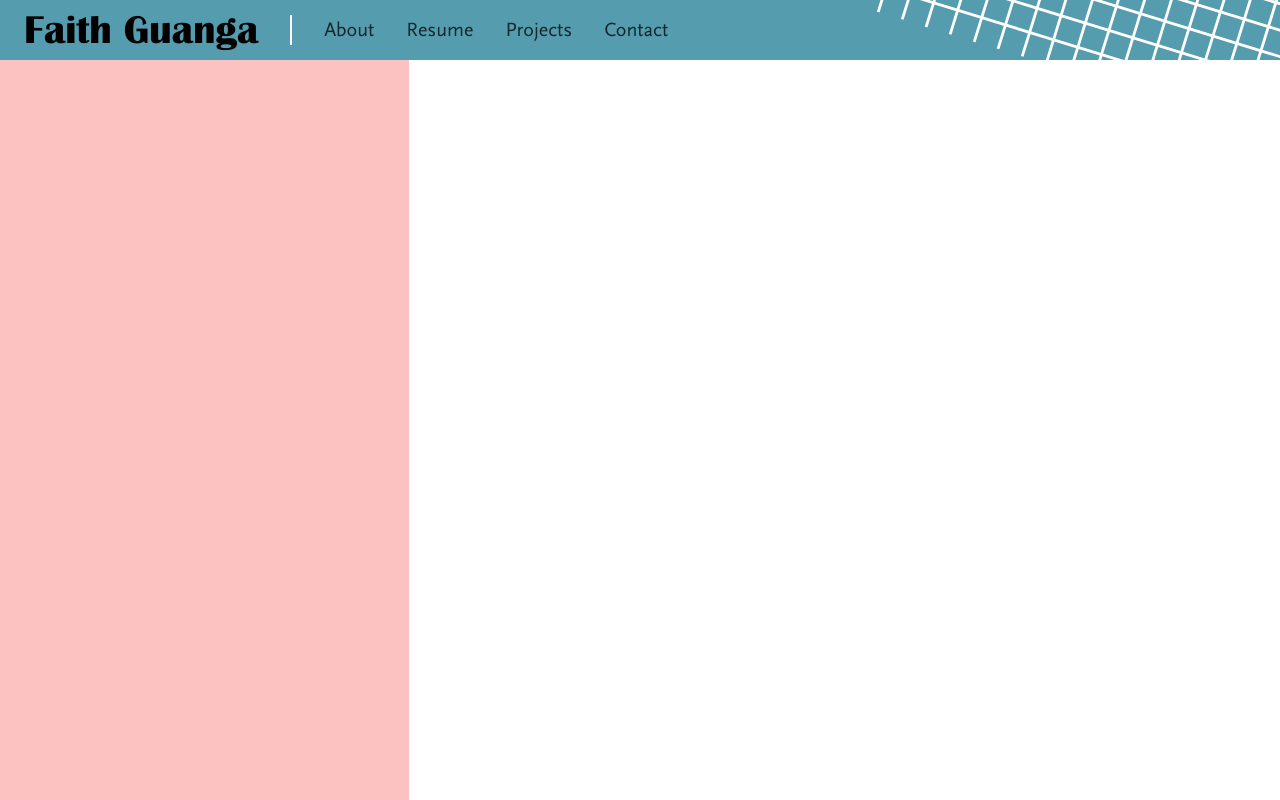
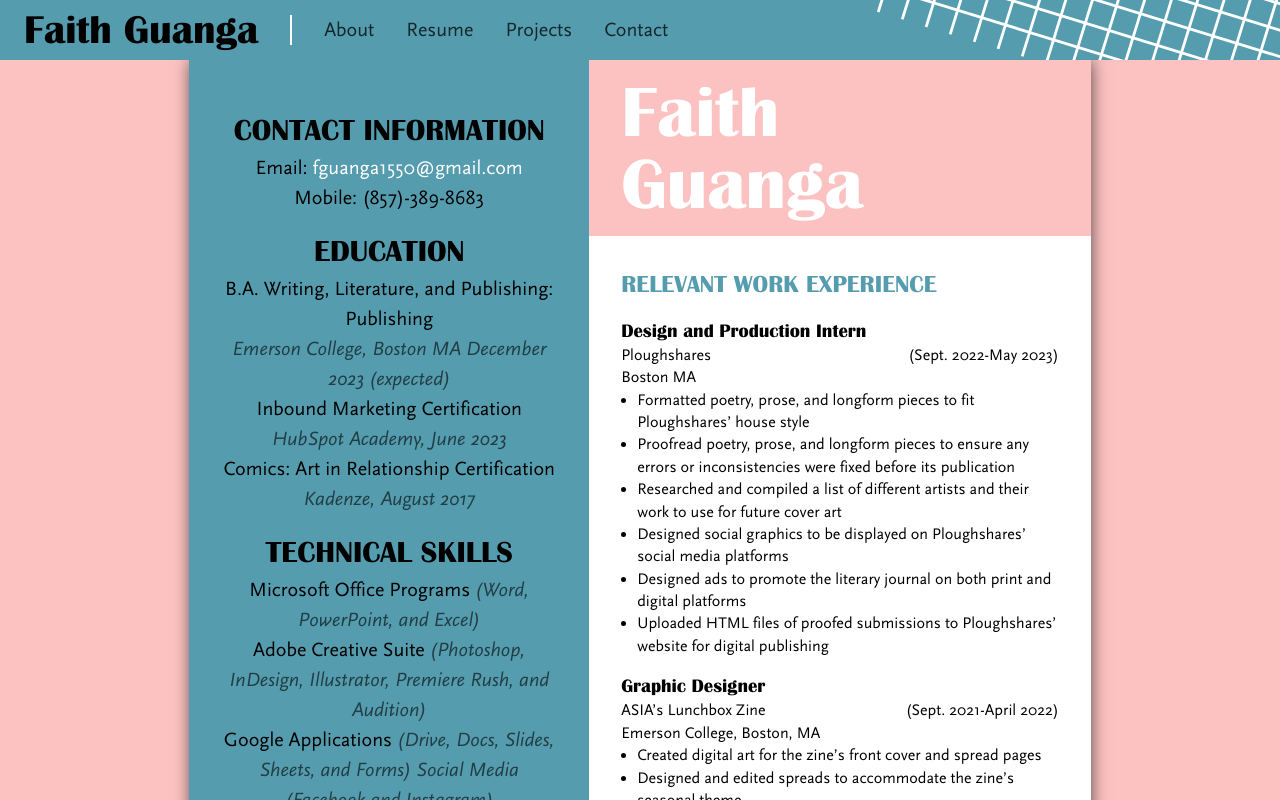
Before and after one commit to MaybeFreak/FaithGuanga-PortFolio, a React (Vite) app: page /resume in a window 1280 px wide. Built offline with nearby package versions, Linux system fonts and the light colour scheme.

Commit message:
all pages complete, waiting for feedback

```diff
--- a/src/components/Main/Main.css
+++ b/src/components/Main/Main.css
@@ -30,7 +30,7 @@
   bottom: 0px;
   right: 0px;
   background: url("/src/assets/white_grids_svg.svg") no-repeat;
-  transform: translate(20%, 30%) rotate(90deg) scale(2);
+  transform: translate(-50%, 50%) rotate(100deg) scale(3);
 }
 
 .wrap {
--- a/src/components/Resume/Resume.css
+++ b/src/components/Resume/Resume.css
@@ -1,15 +1,122 @@
-main {
+main.resume {
+  justify-content: center;
+  flex-grow: 1;
+  display: flex;
+  background-color: var(--color-rose);
+  overflow: auto;
+}
+
+em {
+  font-family: Scala-Sans-Italic;
+  opacity: 0.6;
+}
+
+.resume a {
+  text-decoration: none;
+  color: var(--color-white);
+}
+
+.resume a:hover {
+  text-decoration: underline;
+  color: var(--color-rose);
+}
+
+#Resume {
+  margin: auto;
   display: flex;
   flex-direction: row;
-  flex-grow: 1;
+  height: min-content;
+  width: max-content;
+  box-shadow: 1px 1px 15px rgba(0, 0, 0, 0.6);
 }
 
 #ResumeLeft {
-  width: 600px;
-  background-color: var(--color-rose);
+  display: flex;
+  flex-direction: column;
+
+  max-width: 400px;
+  padding: 2rem;
+  background-color: var(--color-blue);
+  text-align: center;
+  font-size: 1.25rem;
+  overflow: hidden;
+}
+
+#ResumeLeft::after {
+  content: "";
+  position: relative;
+  width: 100%;
+  height: 100%;
+  bottom: 0;
+  left: 0;
+  background: url("/src/assets/white_grids_svg.svg") no-repeat;
+  transform: rotate(0deg) translate(-10%, 50%) scale(2);
+}
+
+#ResumeLeft h2 {
+  margin-top: 1rem;
 }
 
 #ResumeRight {
+  max-width: 55ch;
+  height: min-content;
+
+  display: flex;
+  flex-direction: column;
+
+  color: var(--color-black);
+  background-color: var(--color-white);
+}
+
+#ResumeHeader {
+  background-color: var(--color-rose);
+  padding: 1rem 2rem;
+}
+
+#ResumeHeader::after {
+  content: "";
+  position: relative;
+  width: 100px;
+  height: 100px;
+  bottom: 0;
+  left: 0;
+  background: url("/src/assets/white_grids_svg.svg") no-repeat;
+  transform: rotate(0deg) translate(0%, 50%) scale(2);
+}
+
+#ResumeHeader h2 {
+  color: var(--color-white);
+  font-size: 4.5rem;
+  line-height: 1;
+}
+
+#Experience {
+  display: flex;
+  flex-direction: column;
+  gap: 1rem;
+
+  padding: 2rem;
+  line-height: 1.4;
+}
+
+#Experience h2 {
+  color: var(--color-blue);
+}
+
+#Experience .at {
+  display: flex;
+  flex-direction: row;
+}
+
+#Experience .from {
+  margin-left: auto;
+}
+
+#Experience li {
+  margin-left: 1rem;
+}
+
+#ResumeFill {
   width: 100%;
   background-color: var(--color-white);
 }
--- a/src/components/Resume/Resume.jsx
+++ b/src/components/Resume/Resume.jsx
@@ -2,9 +2,137 @@ import "./Resume.css";
 
 const Resume = () => {
   return (
-    <main>
-      <div id="ResumeLeft"></div>
-      <div id="ResumeRight"></div>
+    <main className="resume">
+      <div id="Resume">
+        <div id="ResumeLeft">
+          <h2>CONTACT INFORMATION</h2>
+          <div>
+            <p>
+              Email:{" "}
+              <a href="mailto: fguanga1550@gmail.com">fguanga1550@gmail.com</a>
+            </p>
+            <p>Mobile: (857)-389-8683 </p>
+          </div>
+          <h2>EDUCATION</h2>
+          <div>
+            <p>B.A. Writing, Literature, and Publishing: Publishing</p>
+            <em>Emerson College, Boston MA December 2023 (expected)</em>
+          </div>
+          <div>
+            <p>Inbound Marketing Certification</p>
+            <em>HubSpot Academy, June 2023</em>
+          </div>
+          <div>
+            <p>Comics: Art in Relationship Certification</p>
+            <em>Kadenze, August 2017</em>
+          </div>
+          <h2>TECHNICAL SKILLS</h2>
+          <p>
+            Microsoft Office Programs <em>(Word, PowerPoint, and Excel)</em>
+          </p>
+          <p>
+            Adobe Creative Suite{" "}
+            <em>
+              (Photoshop, InDesign, Illustrator, Premiere Rush, and Audition)
+            </em>
+          </p>
+          <p>
+            Google Applications{" "}
+            <em>
+              (Drive, Docs, Slides, Sheets, and Forms) Social Media (Facebook
+              and Instagram)
+            </em>
+          </p>
+        </div>
+        <div id="ResumeRight">
+          <div id="ResumeHeader">
+            <h2>Faith</h2>
+            <h2>Guanga</h2>
+          </div>
+          <div id="Experience">
+            <h2>RELEVANT WORK EXPERIENCE</h2>
+            <div>
+              <h3>Design and Production Intern</h3>
+              <div className="at">
+                <p>Ploughshares</p>
+                <p className="from">(Sept. 2022-May 2023)</p>
+              </div>
+              <p>Boston MA</p>
+              <ul>
+                <li>
+                  Formatted poetry, prose, and longform pieces to fit
+                  Ploughshares’ house style
+                </li>
+                <li>
+                  Proofread poetry, prose, and longform pieces to ensure any
+                  errors or inconsistencies were fixed before its publication
+                </li>
+                <li>
+                  Researched and compiled a list of different artists and their
+                  work to use for future cover art
+                </li>
+                <li>
+                  Designed social graphics to be displayed on Ploughshares’
+                  social media platforms
+                </li>
+                <li>
+                  Designed ads to promote the literary journal on both print and
+                  digital platforms
+                </li>
+                <li>
+                  Uploaded HTML files of proofed submissions to Ploughshares’
+                  website for digital publishing
+                </li>
+              </ul>
+            </div>
+            <div>
+              <h3>Graphic Designer</h3>
+              <div className="at">
+                <p>ASIA’s Lunchbox Zine</p>
+                <p className="from">(Sept. 2021-April 2022)</p>
+              </div>
+              <p>Emerson College, Boston, MA </p>
+              <ul>
+                <li>
+                  Created digital art for the zine’s front cover and spread
+                  pages
+                </li>
+                <li>
+                  Designed and edited spreads to accommodate the zine’s seasonal
+                  theme
+                </li>
+                <li>
+                  Attended bi-weekly meetings to give progress reports and
+                  discuss any concerns for the zine or the organization
+                </li>
+              </ul>
+            </div>
+            <h2>OTHER WORK EXPERIENCE</h2>
+            <div>
+              <h3>Copyeditor</h3>
+              <div className="at">
+                <p>PubClub</p>
+                <div className="from">(Sept. 2021-April 2022)</div>
+              </div>
+              <p>Emerson College, Boston, MA</p>
+              <ul>
+                <li>
+                  Attended meetings to collaborate and share ideas for upcoming
+                  book projects
+                </li>
+                <li>
+                  Copyedited manuscripts to prepare for final proofreadings
+                  before print
+                </li>
+                <li>
+                  Created style sheets to clarify the copyedits that were made
+                  in manuscripts
+                </li>
+              </ul>
+            </div>
+          </div>
+        </div>
+      </div>
     </main>
   );
 };
--- a/src/index.css
+++ b/src/index.css
@@ -27,7 +27,7 @@
   font-weight: 400;
 
   color-scheme: light dark;
-  background-color: #242424;
+  background-color: var(--color-white);
 
   font-synthesis: none;
   text-rendering: optimizeLegibility;
@@ -45,7 +45,7 @@
 
 h1,
 h2,
-h2 {
+h3 {
   font-family: "Britannic-Bold";
 }
 
```
